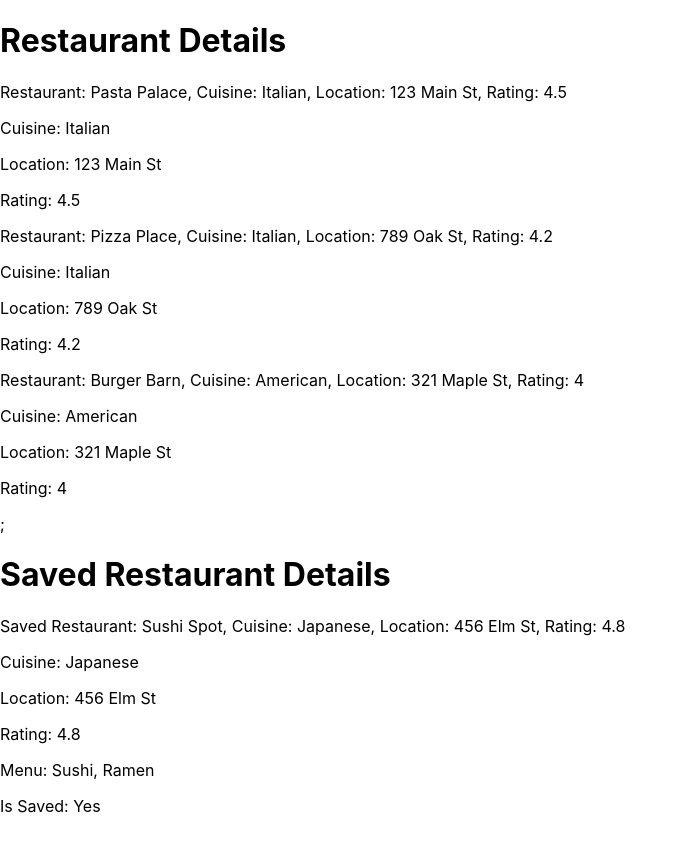
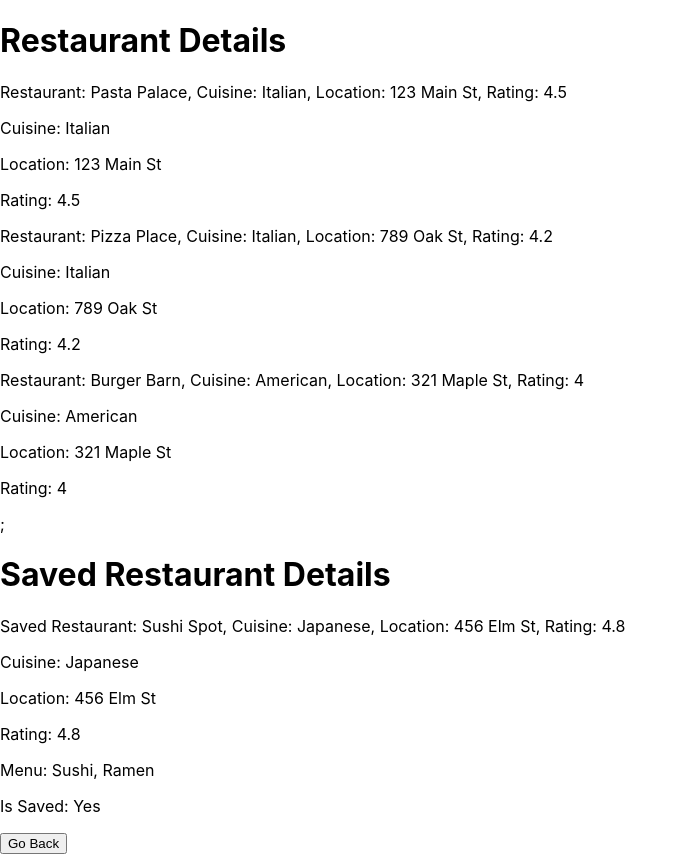
Before and after one commit to E-A-H62/CPP_Hackathon, a React (Create React App) app: page /restaurant in a window 1280 px wide. Shown: the whole page, without its empty margins (0-688 px from the left). Before the commit the page ends 832 px from the top, so only its background shows below. Built offline with nearby package versions, Linux system fonts and the light colour scheme.

Commit message:
Added go back button from restaurant to recommender page

```diff
--- a/src/RestaurantPage.js
+++ b/src/RestaurantPage.js
@@ -1,6 +1,7 @@
 import Restaurant from './Restaurant';
 import SavedRestaurant from './SavedRestaurant';
 import React from 'react';
+import { useNavigate } from 'react-router-dom';
 
 const RestaurantPage = () => {
     // using dummy data to display on webpage
@@ -9,6 +10,12 @@ const RestaurantPage = () => {
     const restaurant3 = new Restaurant("Burger Barn", "American", "321 Maple St", 4.0);
     const restaurants = [restaurant1, restaurant2, restaurant3];
     const savedRestaurant = new SavedRestaurant("Sushi Spot", "Japanese", "456 Elm St", 4.8, ["Sushi", "Ramen"]);
+    const navigate = useNavigate();
+
+    const goBack = (event) => {
+        event.preventDefault();
+        navigate('/recommender');
+    };
 
     return (
         <div>
@@ -33,6 +40,11 @@ const RestaurantPage = () => {
                 <p>Menu: {savedRestaurant.getMenu().join(", ")}</p>
                 <p>Is Saved: {savedRestaurant.getIsSaved() ? "Yes" : "No"}</p>
             </div>
+
+            <form onSubmit={goBack}>
+                <button type="submit" className="btn btn-primary">Go Back</button>
+            </form>
+
         </div>
     );
 }
--- a/src/RestaurantRecommender.js
+++ b/src/RestaurantRecommender.js
@@ -6,6 +6,7 @@ const RestaurantRecommender = () => {
     const [cuisine, setCuisine] = useState('');
     const navigate = useNavigate();
 
+    // https://medium.com/@bobjunior542/using-usenavigate-in-react-router-6-a-complete-guide-46f51403f430
     const handleSubmit = (event) => {
         event.preventDefault();
         // Can handle form submission here
```
